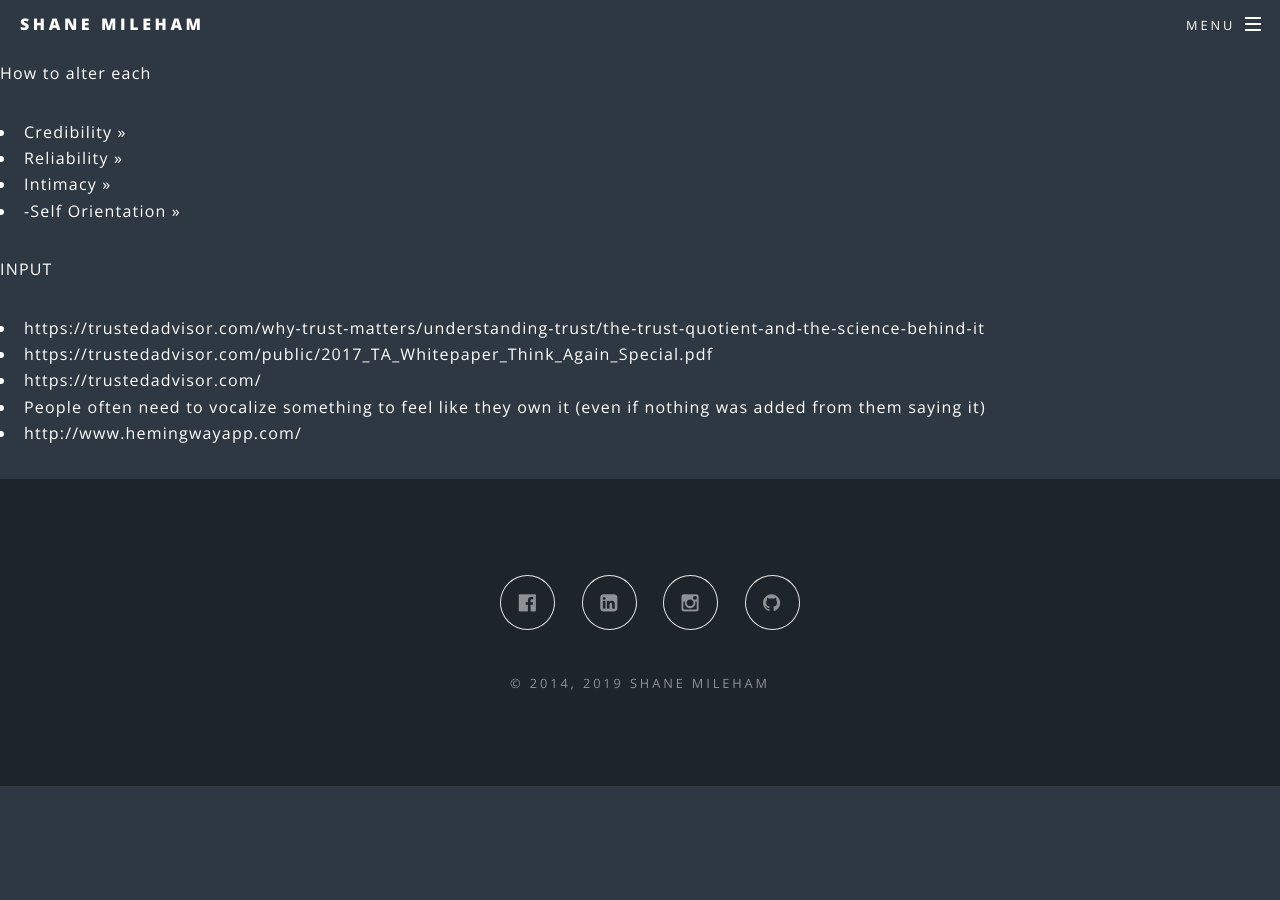
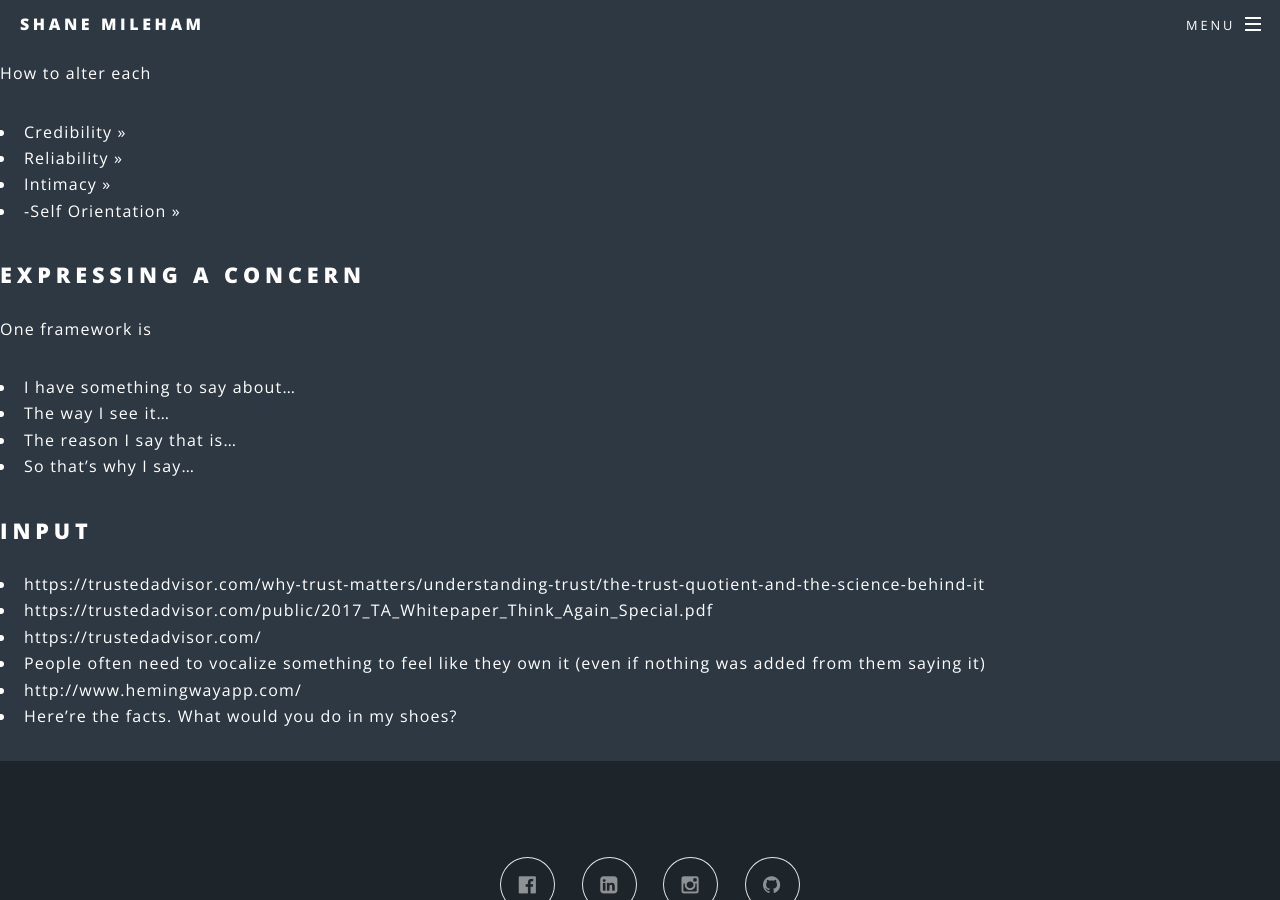
Before and after one commit to shanemileham/shanemileham.github.io, a Jekyll site: the page built from _kb/professional/communication/communication.md, in a window 1280 px wide and 900 px high, scrolled down 1425 px. Built offline with Jekyll 4.4.1, drawn with Linux system fonts in a browser that asks for light colours; comment, search, counter and statistics services are not loaded; before the commit the page ends 2211 px from its top, so only the background shows below that.

Commit message:
Added comm concern expressing notes

```diff
--- a/_kb/professional/communication/communication.md
+++ b/_kb/professional/communication/communication.md
@@ -52,9 +52,19 @@ How to alter each
 - Intimacy >>
 - -Self Orientation >>
 
-INPUT
+
+## Expressing a Concern
+One framework is
+- I have something to say about...
+- The way I see it...
+- The reason I say that is...
+- So that's why I say...
+
+
+## INPUT
 - https://trustedadvisor.com/why-trust-matters/understanding-trust/the-trust-quotient-and-the-science-behind-it
 - https://trustedadvisor.com/public/2017_TA_Whitepaper_Think_Again_Special.pdf
 - https://trustedadvisor.com/
 - People often need to vocalize something to feel like they own it (even if nothing was added from them saying it)
 - http://www.hemingwayapp.com/
+- Here're the facts. What would you do in my shoes?
```
